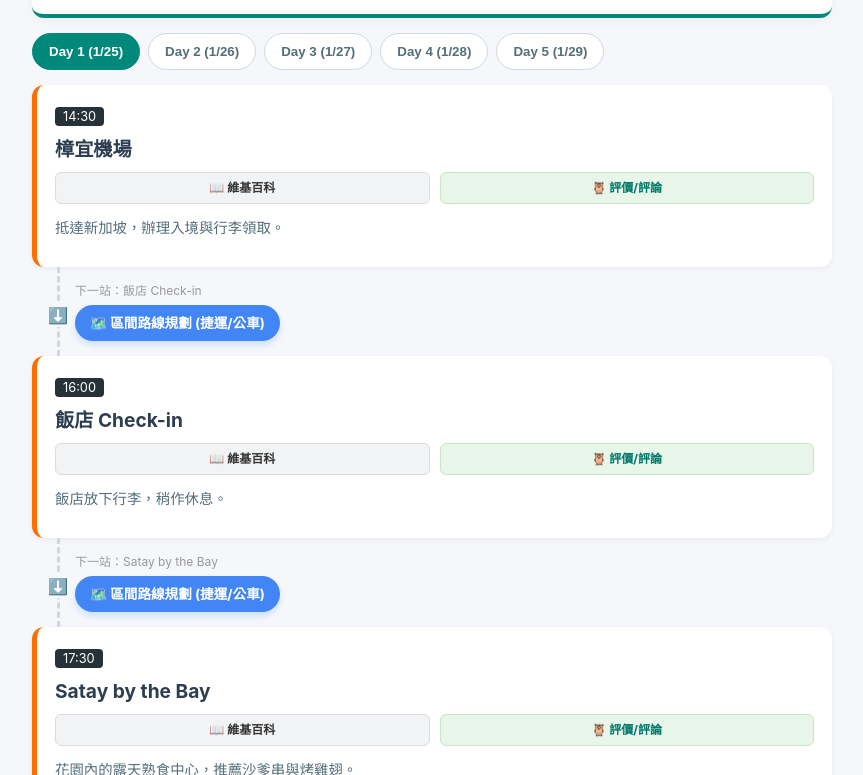
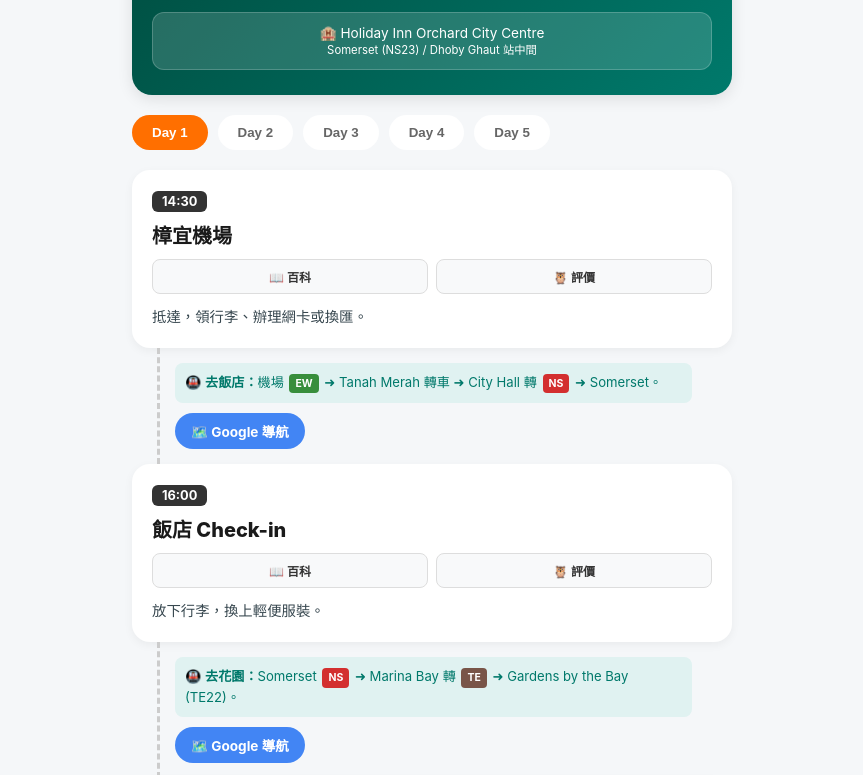
Before and after one commit to Kaoyc/SG5DAYS, a plain HTML site: page index.html in a window 1280 px wide. Shown: the part 111-886 px from the top of the page, without its empty margins (208-1071 px from the left). Drawn offline with Linux system fonts and the light colour scheme.

Commit message:
Update index.html

```diff
--- a/index.html
+++ b/index.html
@@ -3,94 +3,78 @@
 <head>
     <meta charset="UTF-8">
     <meta name="viewport" content="width=device-width, initial-scale=1.0">
-    <title>2026 新加坡親子深度遊 (導航與百科版)</title>
+    <title>2026 🇸🇬 新加坡親子 5 日遊 (MRT/Bus 版)</title>
     <style>
         :root {
-            --primary: #00897b;
+            --primary: #00796b;
             --accent: #ff6f00;
-            --bg: #f5f7fa;
+            --bg: #f5f7f9;
             --card-bg: #ffffff;
             --text: #37474f;
-            --wiki-color: #e0e0e0;
-            --ta-color: #00af87;
-            --nav-color: #4285F4;
+            --mrt-ns: #d32f2f;
+            --mrt-ew: #388e3c;
+            --mrt-ne: #7b1fa2;
+            --mrt-cc: #fbc02d;
+            --mrt-dt: #1976d2;
+            --mrt-te: #795548;
+            --mrt-ce: #fbc02d;
         }
         body {
-            font-family: -apple-system, BlinkMacSystemFont, "Segoe UI", Roboto, "Helvetica Neue", Arial, sans-serif;
+            font-family: -apple-system, "Noto Sans TC", sans-serif;
             background-color: var(--bg);
             color: var(--text);
             margin: 0; padding: 15px; padding-bottom: 80px;
-            line-height: 1.5;
         }
-        .container { max-width: 800px; margin: 0 auto; }
+        .container { max-width: 600px; margin: 0 auto; }
 
         /* Header */
         .header {
-            background: white; padding: 20px; border-radius: 12px;
-            box-shadow: 0 2px 10px rgba(0,0,0,0.05); margin-bottom: 15px;
-            text-align: center; border-bottom: 4px solid var(--primary);
+            background: linear-gradient(135deg, #004d40, #00796b);
+            color: white; padding: 25px 20px; border-radius: 20px;
+            text-align: center; box-shadow: 0 4px 15px rgba(0,0,0,0.1); margin-bottom: 20px;
         }
-        .hotel-tag {
-            display: inline-block; background: #e0f2f1; color: #004d40;
-            padding: 4px 12px; border-radius: 15px;
-            font-size: 0.85em; margin-top: 8px; font-weight: bold;
+        .hotel-box {
+            background: rgba(255,255,255,0.15); margin-top: 15px; padding: 12px;
+            border-radius: 12px; font-size: 0.85em; border: 1px solid rgba(255,255,255,0.2);
+            cursor: pointer;
         }
 
+        /* MRT Labels */
+        .mrt { display: inline-block; padding: 2px 6px; border-radius: 4px; color: white; font-weight: bold; font-size: 0.8em; margin: 0 2px; }
+        .ns { background: var(--mrt-ns); } .ew { background: var(--mrt-ew); }
+        .ne { background: var(--mrt-ne); } .cc { background: var(--mrt-cc); }
+        .dt { background: var(--mrt-dt); } .te { background: var(--mrt-te); }
+        .ce { background: var(--mrt-ce); }
+
         /* Tabs */
-        .tabs {
-            display: flex; overflow-x: auto; gap: 8px;
-            margin-bottom: 15px; scrollbar-width: none;
+        .tabs { display: flex; overflow-x: auto; gap: 10px; margin-bottom: 20px; scrollbar-width: none; }
+        .tab-btn {
+            background: white; border: none; padding: 10px 20px; border-radius: 20px;
+            white-space: nowrap; font-weight: bold; color: #666; flex-shrink: 0;
         }
-        .tab-btn {
-            background: white; border: 1px solid #cfd8dc;
-            padding: 10px 16px; border-radius: 20px;
-            white-space: nowrap; color: #546e7a; font-weight: 600;
-            flex-shrink: 0;
+        .tab-btn.active { background: var(--accent); color: white; }
+
+        /* Card */
+        .spot-card { background: white; border-radius: 18px; padding: 20px; box-shadow: 0 3px 10px rgba(0,0,0,0.05); }
+        .time-badge { background: #333; color: white; padding: 3px 10px; border-radius: 6px; font-size: 0.8em; font-weight: bold; }
+        .spot-name { font-size: 1.25em; font-weight: 800; margin: 10px 0; color: #1a1a1a; }
+        .info-bar { display: flex; gap: 8px; margin-bottom: 12px; }
+        .info-btn {
+            flex: 1; text-decoration: none; font-size: 0.75em; padding: 8px; border-radius: 8px;
+            text-align: center; font-weight: 600; display: flex; align-items: center; justify-content: center; gap: 4px;
+            border: 1px solid #ddd; background: #f8f9fa; color: #333;
         }
-        .tab-btn.active { background: var(--primary); color: white; border-color: var(--primary); }
+
+        /* Nav Link */
+        .nav-block { margin: 0 25px; padding: 15px 15px; border-left: 3px dashed #ccc; position: relative; }
+        .btn-nav {
+            display: inline-flex; align-items: center; gap: 8px; background: #4285F4; color: white;
+            text-decoration: none; padding: 8px 16px; border-radius: 20px; font-size: 0.85em; font-weight: bold;
+        }
+        .transit-info { font-size: 0.82em; color: #00796b; margin-bottom: 10px; background: #e0f2f1; padding: 10px; border-radius: 8px; line-height: 1.5; }
 
         .day-content { display: none; }
-        .day-content.active { display: block; animation: fadeIn 0.3s; }
-
-        /* Spot Card */
-        .timeline-item {
-            background: var(--card-bg); border-radius: 12px;
-            padding: 18px; margin-bottom: 0px; /* 貼合導航線 */
-            box-shadow: 0 2px 5px rgba(0,0,0,0.05);
-            border-left: 5px solid var(--accent);
-        }
-        .spot-title { font-size: 1.2em; font-weight: 700; color: #2c3e50; margin: 8px 0; }
-        .time-badge { background: #263238; color: white; padding: 2px 8px; border-radius: 4px; font-size: 0.8em; }
-
-        /* Wiki & TA Buttons */
-        .info-bar { display: flex; gap: 10px; margin-bottom: 12px; }
-        .info-btn {
-            flex: 1; text-decoration: none; font-size: 0.75em; padding: 6px;
-            border-radius: 6px; text-align: center; font-weight: bold;
-            display: flex; align-items: center; justify-content: center; gap: 4px;
-        }
-        .btn-wiki { background: #f1f3f4; color: #333; border: 1px solid #dadce0; }
-        .btn-ta { background: #e8f5e9; color: #00796b; border: 1px solid #c8e6c9; }
-
-        /* Navigation Connector */
-        .nav-link-block {
-            margin: 0px 25px; padding: 15px 15px;
-            border-left: 3px dashed #cfd8dc;
-            position: relative;
-        }
-        .nav-link-block::before {
-            content: "⬇️"; position: absolute; left: -12px; top: 40%; background: var(--bg);
-        }
-        .btn-nav {
-            display: inline-flex; align-items: center; gap: 8px;
-            background: var(--nav-color); color: white; text-decoration: none;
-            padding: 8px 15px; border-radius: 20px; font-size: 0.85em; font-weight: bold;
-            box-shadow: 0 4px 6px rgba(66, 133, 244, 0.2);
-        }
-
-        .desc { font-size: 0.9em; color: #546e7a; margin-bottom: 10px; line-height: 1.6; }
-        .mrt-hint { font-size: 0.8em; color: #e65100; font-weight: 600; background: #fff3e0; padding: 5px 10px; border-radius: 4px; margin-top: 10px; }
-
+        .day-content.active { display: block; animation: fadeIn 0.4s; }
         @keyframes fadeIn { from { opacity: 0; } to { opacity: 1; } }
     </style>
 </head>
@@ -98,8 +82,12 @@
 
 <div class="container">
     <div class="header">
-        <h1 style="margin:0; font-size:1.4em; color:var(--primary);">🇸🇬 新加坡親子 5 日遊</h1>
-        <div class="hotel-tag">🏨 Holiday Inn Orchard City Centre</div>
+        <h1 style="margin:0;">🇸🇬 新加坡親子深度遊</h1>
+        <div style="font-size:0.9em; opacity:0.9; margin-top:5px;">2026/01/25 - 01/29</div>
+        <div class="hotel-box" onclick="copyHotel()">
+            🏨 Holiday Inn Orchard City Centre<br>
+            <small>Somerset (NS23) / Dhoby Ghaut 站中間</small>
+        </div>
     </div>
 
     <div class="tabs" id="tabContainer"></div>
@@ -108,98 +96,98 @@
 
 <script>
     const HOTEL = "Holiday Inn Singapore Orchard City Centre";
+    const HOTEL_COORD = "1.3005,103.8407"; // 飯店座標
+
     const itinerary = [
         {
             date: "1/25 (日)",
             spots: [
-                { t: "14:30", n: "樟宜機場", q: "Changi Airport", w: "新加坡樟宜机场", ta: "Changi_Airport", d: "抵達新加坡，辦理入境與行李領取。" },
-                { t: "16:00", n: "飯店 Check-in", q: HOTEL, w: "烏節路", ta: "Holiday_Inn_Singapore_Orchard_City_Centre", d: "飯店放下行李，稍作休息。" },
-                { t: "17:30", n: "Satay by the Bay", q: "Satay by the Bay", w: "濱海灣花園", ta: "Satay_by_the_Bay", d: "花園內的露天熟食中心，推薦沙爹串與烤雞翅。" },
-                { t: "19:45", n: "濱海灣花園擎天樹", q: "Supertree Grove", w: "滨海湾花园", ta: "Supertree_Grove", d: "燈光秀 (19:45) 與 週日限定的 Borealis 極光秀 (20:00)。" }
+                { t: "14:30", n: "樟宜機場", w: "新加坡樟宜机场", ta: "Changi_Airport", d: "抵達，領行李、辦理網卡或換匯。", tr: "🚇 <b>去飯店：</b>機場 <span class='mrt ew'>EW</span> ➜ Tanah Merah 轉車 ➜ City Hall 轉 <span class='mrt ns'>NS</span> ➜ Somerset。" },
+                { t: "16:00", n: "飯店 Check-in", w: "烏節路", ta: "Holiday_Inn_Singapore_Orchard_City_Centre", d: "放下行李，換上輕便服裝。", tr: "🚇 <b>去花園：</b>Somerset <span class='mrt ns'>NS</span> ➜ Marina Bay 轉 <span class='mrt te'>TE</span> ➜ Gardens by the Bay (TE22)。" },
+                { t: "17:30", n: "Satay by the Bay", w: "濱海灣花園", ta: "Satay_by_the_Bay", d: "晚餐吃沙爹。推薦：沙爹串、烤雞翅。", tr: "🚶 步行經 Dragonfly Bridge 穿過金沙酒店 (約 15-20 分)。" },
+                { t: "19:45", n: "燈光秀 & 北極光", w: "滨海湾花园", ta: "Supertree_Grove", d: "19:45 燈光秀 / 20:00 <b>Borealis 北極光 (週日限定)</b>。" },
+                { t: "21:00", n: "金沙水舞秀 Spectra", w: "濱海灣金沙", ta: "Spectra_Light_Water_Show", d: "在金沙戶外 Event Plaza 觀看。", tr: "🚇 <b>回飯店：</b>Bayfront <span class='mrt ce'>CE</span> ➜ Marina Bay 轉 <span class='mrt ns'>NS</span> ➜ Somerset。" }
             ]
         },
         {
             date: "1/26 (一)",
             spots: [
-                { t: "10:00", n: "牛車水佛牙寺", q: "Buddha Tooth Relic Temple", w: "新加坡佛牙寺龙华院", ta: "Buddha_Tooth_Relic_Temple_and_Museum", d: "壯麗的建築，內有超強冷氣，適合親子散步。" },
-                { t: "11:30", n: "麥士威熟食中心", q: "Maxwell Food Centre", w: "麦士威路熟食中心", ta: "Maxwell_Food_Centre", d: "必吃天天海南雞飯。建議 11:30 前抵達避開人潮。" },
-                { t: "13:30", n: "URA 城市展覽館", q: "Singapore City Gallery", w: "市區重建局_(新加坡)", ta: "Singapore_City_Gallery", d: "免費景點，有巨大的新加坡模型，小孩也會看得很開心。" },
-                { t: "15:30", n: "雲霧林 Cloud Forest", q: "Cloud Forest", w: "滨海湾花园", ta: "Cloud_Forest", d: "看室內大瀑布，體驗阿凡達般的奇幻景觀。" }
+                { t: "09:30", n: "花柏山纜車", w: "花柏山", ta: "Mount_Faber_Station", d: "搭乘地鐵至港灣站，B出口到 Tower 2 搭纜車。", tr: "🚇 <b>去程：</b>Somerset <span class='mrt ns'>NS</span> ➜ Dhoby Ghaut 轉 <span class='mrt ne'>NE</span> ➜ HarbourFront。" },
+                { t: "10:30", n: "聖淘沙斜坡滑車", w: "聖淘沙", ta: "Skyline_Luge_Singapore", d: "坐吊椅上山，滑車下山。纜車下車即達。", tr: "🚝 <b>去午餐：</b>搭聖淘沙輕軌 (Sentosa Express) 回 VivoCity。" },
+                { t: "12:30", n: "怡豐城 VivoCity", w: "怡丰城", ta: "VivoCity", d: "午餐時間。商場大，選擇極多。", tr: "🚇 <b>去花園：</b>HarbourFront <span class='mrt ne'>NE</span> ➜ Outram Park 轉 <span class='mrt te'>TE</span> ➜ Gardens by the Bay。" },
+                { t: "14:30", n: "花穹 & 雲霧林", w: "Cloud Forest", ta: "Cloud_Forest", d: "下午最熱時段躲進溫室，看世界最高室內瀑布。", tr: "🚇 <b>回飯店：</b>Gardens by the Bay <span class='mrt te'>TE</span> ➜ Orchard (TE14)。" }
             ]
         },
         {
             date: "1/27 (二)",
             spots: [
-                { t: "10:00", n: "環球影城 (USS)", q: "Universal Studios Singapore", w: "新加坡环球影城", ta: "Universal_Studios_Singapore", d: "全日遊玩。建議先排天幕飛行，再玩變形金剛。" },
-                { t: "18:00", n: "怡豐城 VivoCity", q: "VivoCity", w: "怡丰城", ta: "VivoCity", d: "新加坡最大商場，晚餐選擇極多，也有超市可補貨。" }
+                { t: "10:00", n: "環球影城 (USS)", w: "新加坡环球影城", ta: "Universal_Studios_Singapore", d: "全日遊玩。開門先衝天幕飛行 (Canopy Flyer)。", tr: "🚇 <b>回本島：</b>搭輕軌至 VivoCity。" },
+                { t: "18:00", n: "VivoCity 晚餐", w: "怡丰城", ta: "VivoCity", d: "晚餐後可逛超市或藥妝。", tr: "🚇 <b>回飯店：</b>HarbourFront <span class='mrt ne'>NE</span> ➜ Somerset。" }
             ]
         },
         {
             date: "1/28 (三)",
             spots: [
-                { t: "10:00", n: "聖淘沙斜坡滑車", q: "Skyline Luge Singapore", w: "聖淘沙", ta: "Skyline_Luge_Sentosa", d: "親子必玩。先搭吊椅上山，再滑車下山，非常刺激。" },
-                { t: "13:30", n: "飯店午睡回血", q: HOTEL, w: "烏節路", ta: "Holiday_Inn_Singapore_Orchard_City_Centre", d: "重要：回飯店睡覺避開午後雷陣雨，體力回充。" },
-                { t: "19:15", n: "夜間動物園", q: "Night Safari", w: "夜间野生动物园", ta: "Night_Safari", d: "搭乘遊園車觀察動物晚間活動，記得先預約入園時段。" }
+                { t: "09:30", n: "牛車水佛牙寺", w: "新加坡佛牙寺龙华院", ta: "Buddha_Tooth_Relic_Temple_and_Museum", d: "參觀佛牙寺、馬里安曼興都廟。", tr: "🚶 步行至旁邊 URA。" },
+                { t: "11:00", n: "URA 城市展覽館", w: "市區重建局_(新加坡)", ta: "Singapore_City_Gallery", d: "免費看巨大的新加坡全島模型。", tr: "🚶 步行 3 分鐘至對面 Maxwell。" },
+                { t: "12:00", n: "麥士威熟食中心", w: "麦士威路熟食中心", ta: "Maxwell_Food_Centre", d: "天天海南雞飯。吃飽回飯店午睡。", tr: "🚇 <b>回飯店：</b>Maxwell <span class='mrt te'>TE</span> ➜ Orchard (TE14) 走路回飯店。" },
+                { t: "13:30", n: "飯店休息午睡", w: HOTEL, ta: "Holiday_Inn_Singapore_Orchard_City_Centre", d: "<b>體力充能站</b>。避暑、避雨、睡覺。", tr: "🚇 <b>去動物園：</b>Somerset <span class='mrt ns'>NS</span> ➜ Khatib (NS14) ➜ 轉接駁巴士。" },
+                { t: "19:15", n: "夜間動物園", w: "夜间野生动物园", ta: "Night_Safari", d: "入園直接排遊園車 (Tram)。", tr: "🚕 <b>建議：</b>回程若太累，在門口排計程車回飯店。" }
             ]
         },
         {
             date: "1/29 (四)",
             spots: [
-                { t: "11:00", n: "星耀樟宜 Jewel", q: "Jewel Changi Airport", w: "星耀樟宜", ta: "Jewel_Changi_Airport", d: "世界最高室內瀑布。最後採買與松發肉骨茶。" },
-                { t: "13:30", n: "機場 Check-in", q: "Changi Airport", w: "新加坡樟宜机场", ta: "Changi_Airport", d: "準備返家。長榮航空 BR0216 (15:45)。" }
+                { t: "11:00", n: "星耀樟宜 Jewel", w: "星耀樟宜", ta: "Jewel_Changi_Airport", d: "看最高瀑布「雨漩渦」，最後採買。", tr: "🚇 <b>去機場：</b>Somerset ➜ City Hall 轉 <span class='mrt ew'>EW</span> ➜ 機場。" },
+                { t: "13:30", n: "機場 Check-in", w: "新加坡樟宜机场", ta: "Changi_Airport", d: "預計搭乘 BR0216 (15:45)。" }
             ]
         }
     ];
 
     function init() {
-        const tabContainer = document.getElementById('tabContainer');
-        const contentContainer = document.getElementById('contentContainer');
+        const tabs = document.getElementById('tabContainer');
+        const content = document.getElementById('contentContainer');
 
         itinerary.forEach((day, index) => {
-            // Tab Button
             const btn = document.createElement('button');
             btn.className = `tab-btn ${index === 0 ? 'active' : ''}`;
-            btn.innerText = `Day ${index + 1} (${day.date.split(' ')[0]})`;
+            btn.innerText = `Day ${index + 1}`;
             btn.onclick = () => switchTab(index);
-            tabContainer.appendChild(btn);
+            tabs.appendChild(btn);
 
-            // Day Content Div
             const dayDiv = document.createElement('div');
+            dayDiv.id = `day-${index}`;
             dayDiv.className = `day-content ${index === 0 ? 'active' : ''}`;
-            dayDiv.id = `day-${index}`;
 
             day.spots.forEach((spot, i) => {
-                // Spot Card HTML
-                const spotCard = `
-                    <div class="timeline-item">
+                const card = `
+                    <div class="spot-card">
                         <span class="time-badge">${spot.t}</span>
-                        <div class="spot-title">${spot.n}</div>
+                        <div class="spot-name">${spot.n}</div>
                         <div class="info-bar">
-                            <a href="https://zh.wikipedia.org/wiki/${encodeURIComponent(spot.w)}" target="_blank" class="info-btn btn-wiki">📖 維基百科</a>
-                            <a href="https://www.tripadvisor.com.tw/Search?q=${encodeURIComponent(spot.n)}" target="_blank" class="info-btn btn-ta">🦉 評價/評論</a>
+                            <a href="https://zh.wikipedia.org/wiki/${encodeURIComponent(spot.w)}" target="_blank" class="info-btn">📖 百科</a>
+                            <a href="https://www.tripadvisor.com.tw/Search?q=${encodeURIComponent(spot.n)}" target="_blank" class="info-btn">🦉 評價</a>
                         </div>
-                        <div class="desc">${spot.d}</div>
+                        <div style="font-size:0.9em; line-height:1.5;">${spot.d}</div>
                     </div>
                 `;
-                dayDiv.innerHTML += spotCard;
+                dayDiv.innerHTML += card;
 
-                // Navigation Link (Between Spots)
                 if (i < day.spots.length - 1) {
-                    const nextSpot = day.spots[i + 1];
-                    const navLink = `
-                        <div class="nav-link-block">
-                            <div style="font-size:0.75em; color:#999; margin-bottom:5px;">下一站：${nextSpot.n}</div>
-                            <a href="https://www.google.com/maps/dir/?api=1&origin=${encodeURIComponent(spot.q)}&destination=${encodeURIComponent(nextSpot.q)}&travelmode=transit"
+                    const nextSpot = day.spots[i+1];
+                    const nav = `
+                        <div class="nav-block">
+                            <div class="transit-info">${spot.tr || "🚶 步行前往下一站"}</div>
+                            <a href="https://www.google.com/maps/dir/?api=1&origin=${encodeURIComponent(spot.n)}&destination=${encodeURIComponent(nextSpot.n)}&travelmode=transit"
                                target="_blank" class="btn-nav">
-                               🗺️ 區間路線規劃 (捷運/公車)
+                               🗺️ Google 導航
                             </a>
                         </div>
                     `;
-                    dayDiv.innerHTML += navLink;
+                    dayDiv.innerHTML += nav;
                 }
             });
-
-            contentContainer.appendChild(dayDiv);
+            content.appendChild(dayDiv);
         });
     }
 
@@ -208,6 +196,11 @@
         document.querySelectorAll('.day-content').forEach((d, i) => d.classList.toggle('active', i === idx));
     }
 
+    function copyHotel() {
+        navigator.clipboard.writeText("11 Cavenagh Rd, Singapore 229616");
+        alert("飯店地址已複製！");
+    }
+
     init();
 </script>
 
```
